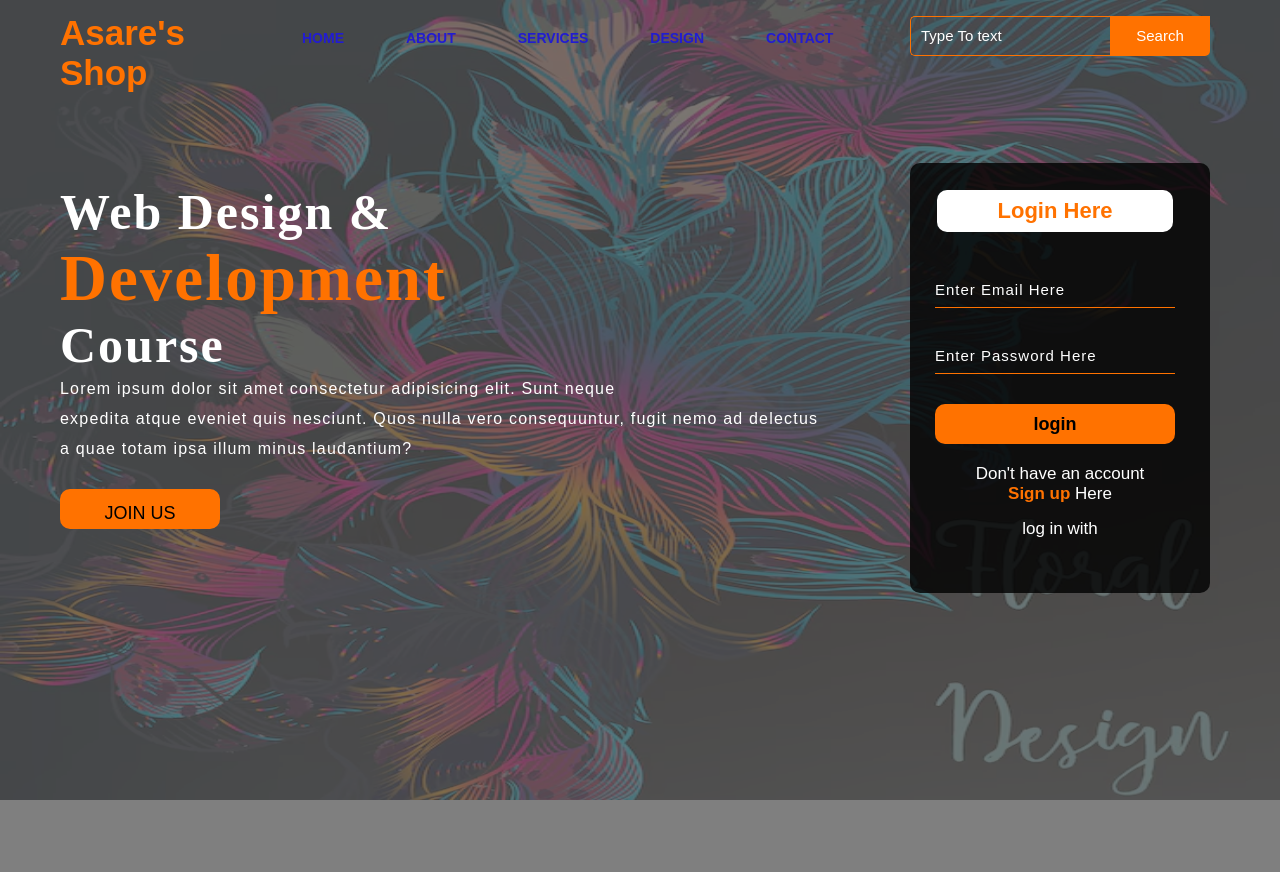
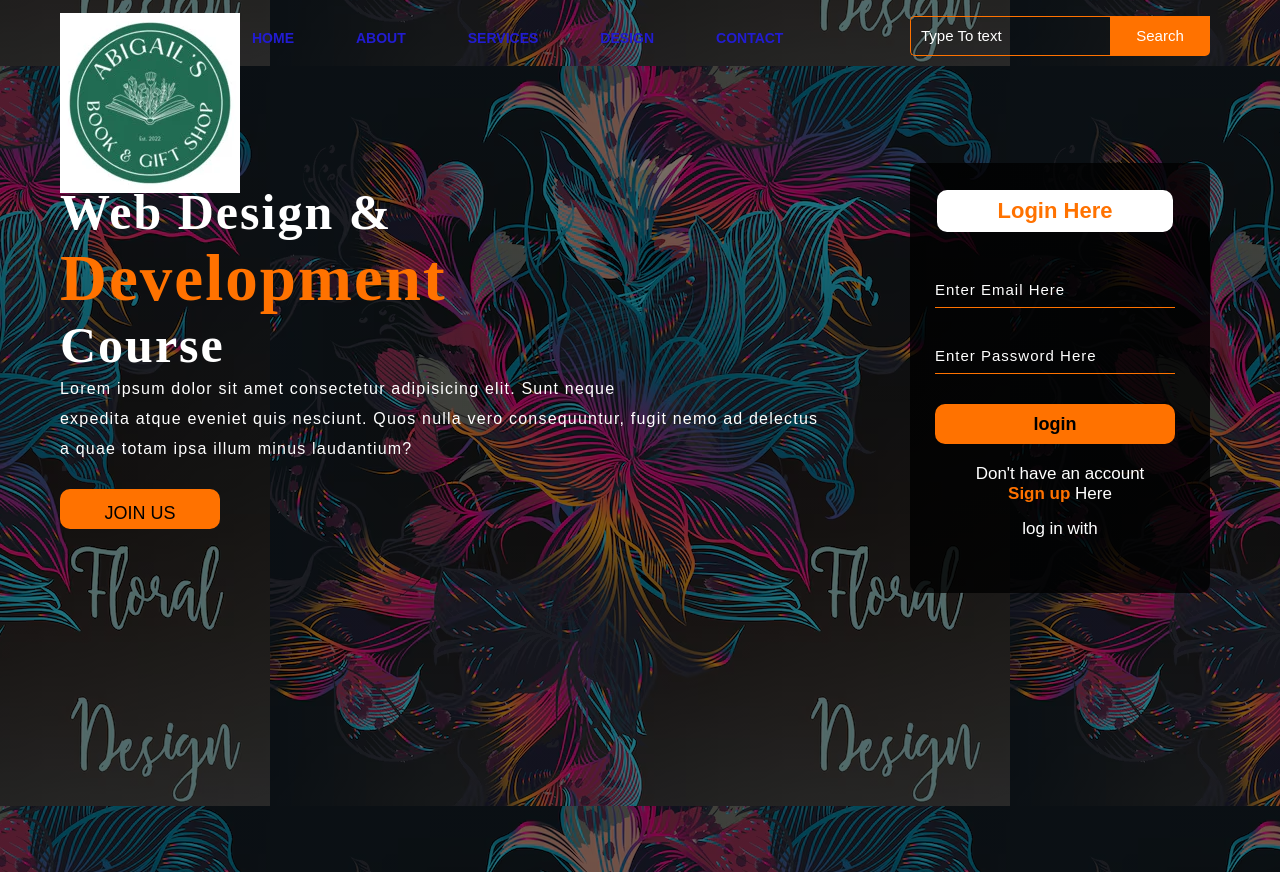
Before and after one commit to amponsahboateng543-ai/website-design-project, a plain HTML site: page index.html in a window 1280 px wide. Drawn offline with nearby package versions, Linux system fonts and the light colour scheme; files whose address does not match are found by name.

Commit message:
Add new images and update HTML and CSS for logo and background

```diff
--- a/index.html
+++ b/index.html
@@ -5,11 +5,11 @@
     <link rel="stylesheet" href="styles.css">
 </head>
 <body>
-    <img class="bg" src="image\1.jpg" alt="background image">
+    <img class="bg" src="image/colorful-neon-illuminated-tree-in-dark-background-with-vibrant-blue-and-pink-leaves-photo.jpg" alt="background image">
     <div class="main">
         <div class="navbar">
             <div class="icon">
-                <h2 class="logo">Asare's Shop</h2>
+                <h2 class="logo"><img src="image/discoverabigails.webp"></h2>
             </div>
 
             <div class="menu">
--- a/styles.css
+++ b/styles.css
@@ -28,15 +28,16 @@
 }
 
 .icon{
-    width: 200px;
+    width: 100px;
     float: left;
     height: 70px;
+    font-size: medium;
 
 }
 
 .logo{
     color: #ff7200;
-    font-size: 35px;
+    font-size: 20px;
     font-family: Arial;
     padding-left: 20px;
     float: left;
```
Also changed, not shown: image/colorful-neon-illuminated-tree-in-dark-background-with-vibrant-blue-and-pink-leaves-photo.jpg (added), image/discoverabigails.webp (added).
